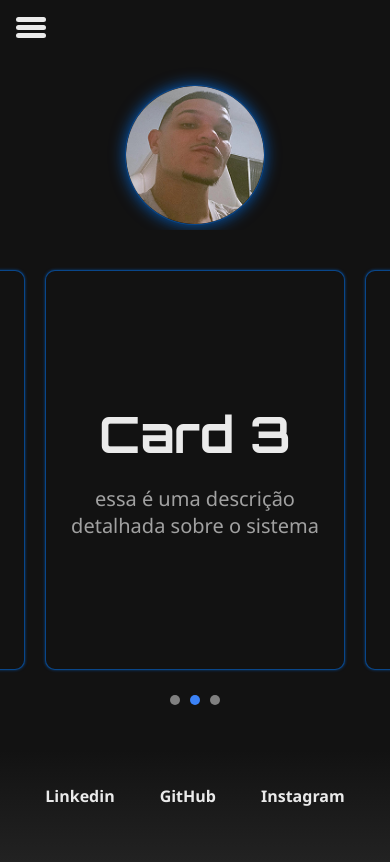
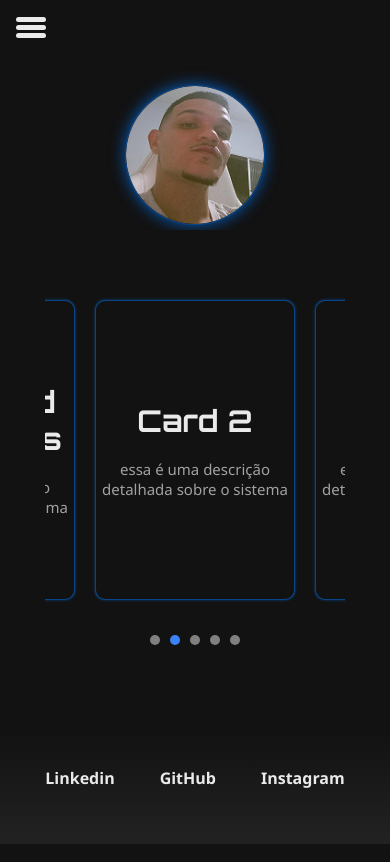
Before and after one commit to Geovanej7/Angular_MeuPortifolio, an Angular app: page /projetos in a window 390 px wide. Built offline with nearby package versions, Linux system fonts and the light colour scheme.

Commit message:
update carousel mobile

```diff
--- a/src/app/components/card/card.component.ts
+++ b/src/app/components/card/card.component.ts
@@ -5,7 +5,7 @@ import { Component, Input } from '@angular/core';
   standalone: true,
   imports: [],
   templateUrl: './card.component.html',
-  styleUrl: './card.component.css'
+  styleUrls: ['./card.component.css','card.mobile.component.css','card.ultra.component.css']
 })
 export class CardComponent {
   @Input() data!: string;
--- /dev/null
+++ b/src/app/components/card/card.mobile.component.css
@@ -0,0 +1,14 @@
+@media (max-width: 768px){
+    .container__card{
+        width: 200px;
+        height: 300px;
+        margin-top: 10px;
+        gap: 20px;
+    }
+    .container__card > h1{
+        font-size: 30px;
+    }
+    .container__card > p{
+        font-size: 15px;
+    }
+}
--- a/src/app/components/carousel/carousel.component.css
+++ b/src/app/components/carousel/carousel.component.css
@@ -10,6 +10,22 @@
     gap: 20px;
     transition: transform 2.0s ease-in-out;
     margin-left: 5px;
+    transform: translateX(calc(var(--index) * -1 * var(--card-width)));
+  }
+
+  .carousel__mobile {
+    top: 0;
+    left: 0;
+    width: 100%;
+    display: flex;
+    gap: 20px;
+    transition: transform 2.0s ease-in-out;
+    margin-left: 50px;
+    transform: translateX(calc(var(--index) * -1 * var(--card-width)));
+
+  }
+  .carousel__mobile {
+    display: none;
   }
 
   .indicators {
@@ -30,3 +46,21 @@
   .active {
     background:  #3b82f6;;
   }
+
+  @media (max-width: 768px){
+    .carousel-container {
+      margin-top: 40px;
+      width: 300px;
+    }
+    .carousel {
+      display: none; /* Esconde o carousel normal */
+    }
+
+    .carousel__mobile {
+      display: flex; /* Mostra o carousel mobile */
+    }
+
+    .indicators {
+      margin-top: 30px;
+    }
+  }
--- a/src/app/components/carousel/carousel.component.html
+++ b/src/app/components/carousel/carousel.component.html
@@ -1,7 +1,12 @@
 <div class="carousel-container">
-    <div class="carousel" [style.transform]="'translateX(' + (-index * 320) + 'px)'">
-      <app-card *ngFor="let card of cards" [data]="card"></app-card>
-    </div>
+
+  <div class="carousel" [style.transform]="'translateX(' + (-index * 320) + 'px)'">
+    <app-card *ngFor="let card of cards" [data]="card"></app-card>
+  </div>
+
+  <div class="carousel__mobile" [style.transform]="'translateX(' + (-index * 220) + 'px)'">
+    <app-card *ngFor="let card of cards" [data]="card"></app-card>
+  </div>
 
     <div class="indicators">
       <div
--- a/src/app/components/carousel/carousel.component.ts
+++ b/src/app/components/carousel/carousel.component.ts
@@ -1,4 +1,4 @@
-import { Component } from '@angular/core';
+import { Component, HostListener  } from '@angular/core';
 import { CommonModule } from '@angular/common';
 import { CardComponent } from '../card/card.component'
 
@@ -13,11 +13,22 @@ export class CarouselComponent {
 
   cards = ['APi board de tarefas', 'Card 2', 'Card 3', 'Card 4', 'Card 5'];
   index = 0;
-  cardsPerView = 2; // Quantos indicadores
-  totalSlides = Math.ceil(this.cards.length / this.cardsPerView); // Número de indicadores corretos
+  cardsPerView = 2; // Padrão para desktop
+  totalSlides = 0;
+
+  constructor() {
+    this.updateSlides(); // Define o número inicial de slides
+  }
 
   ngOnInit() {
     setInterval(() => this.nextSlide(), 3000);
+    this.updateSlides(); // Garante que o primeiro cálculo ocorra
+  }
+
+  @HostListener('window:resize') // Atualiza quando a tela for redimensionada
+  updateSlides() {
+    this.cardsPerView = window.innerWidth <= 768 ? 1 : 2; // 1 card por vez no mobile
+    this.totalSlides = Math.ceil(this.cards.length / this.cardsPerView); // Recalcula os slides
   }
 
   nextSlide() {
```
Also changed, not shown: src/app/components/card/card.component.css (line endings or trailing spaces), src/app/components/card/card.ultra.component.css (added), 1 other file (tests, documents, lock files or other folders).
